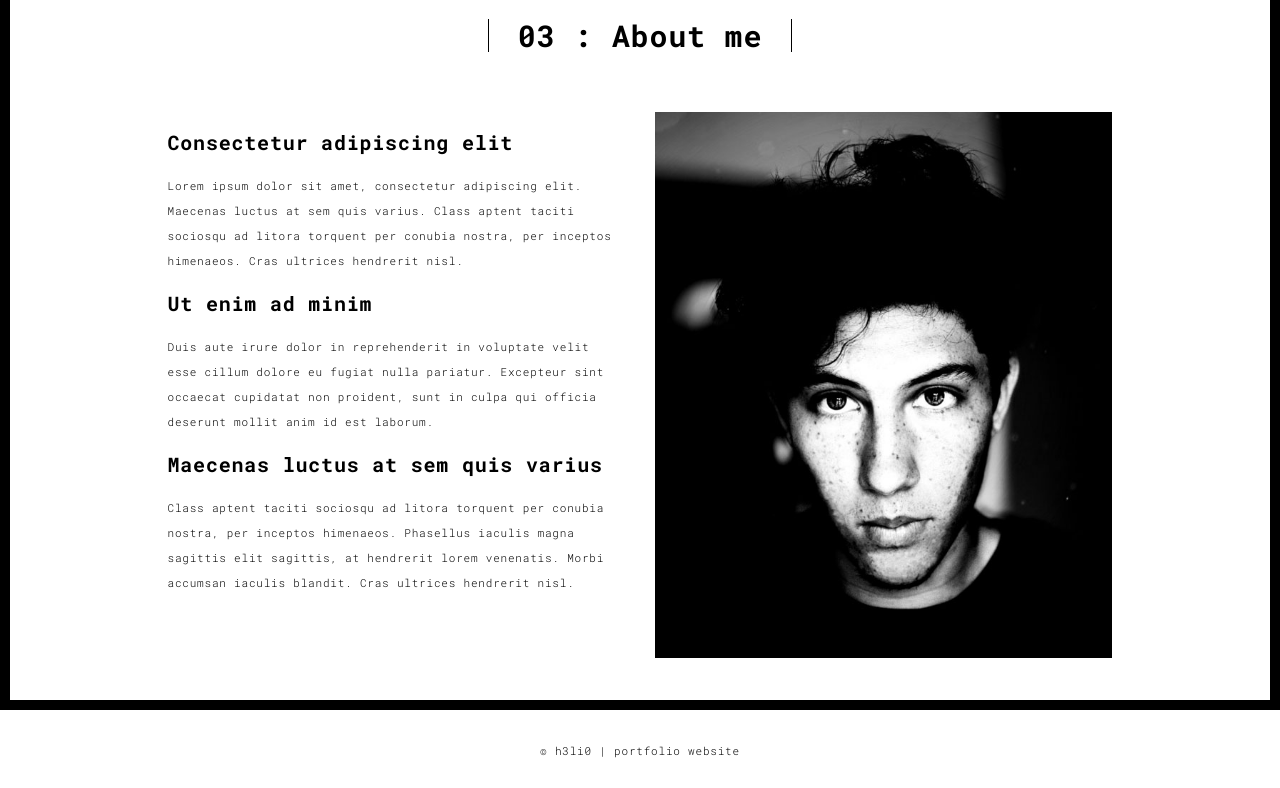
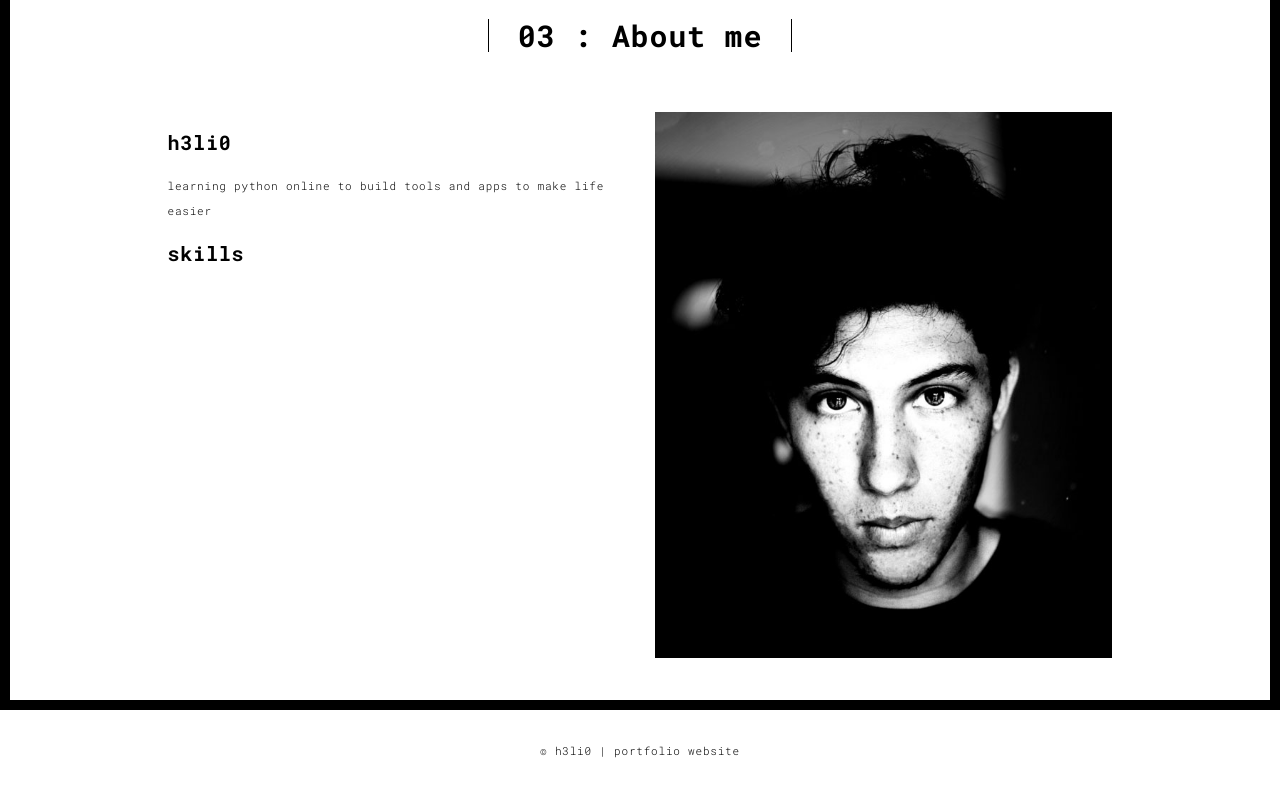
Before and after one commit to he-lio/portfo, a Flask app: page /about.html in a window 1280 px wide. Shown: the part 90-878 px from the top of the page. Run offline with Flask 2, Linux system fonts and the light colour scheme; some libraries are stand-ins or nearby versions.

Commit message:
an update

```diff
--- a/templates/about.html
+++ b/templates/about.html
@@ -62,17 +62,10 @@
             <div class="col-md-10 col-md-offset-1">
               <div class="row">
                 <div class="col-xs-12 col-md-6">
-                  <h3>Consectetur adipiscing elit</h3>
-                  <p>Lorem ipsum dolor sit amet, consectetur adipiscing elit. Maecenas luctus at sem quis varius.
-                  Class aptent taciti sociosqu ad litora torquent per conubia nostra, per inceptos himenaeos. Cras ultrices hendrerit nisl.</p>
-                  <h3>Ut enim ad minim </h3>
-                  <p>Duis aute irure dolor in reprehenderit in voluptate velit esse
-                  cillum dolore eu fugiat nulla pariatur. Excepteur sint occaecat cupidatat non
-                  proident, sunt in culpa qui officia deserunt mollit anim id est laborum.
-                  <h3>Maecenas luctus at sem quis varius</h3>
-                  <p>
-                  Class aptent taciti sociosqu ad litora torquent per conubia nostra, per inceptos himenaeos. Phasellus iaculis magna sagittis elit sagittis, at hendrerit lorem venenatis. Morbi accumsan iaculis blandit. Cras ultrices hendrerit nisl.</p>
-                </div>
+                  <h3>h3li0</h3>
+                  <p>learning python online to build tools and apps to make life easier</p>
+                  <h3>skills</h3>
+                  </div>
                 <div class="col-xs-12 col-md-6">
                   <img src="./static/assets/images/profil.jpg" class="img-responsive" alt="">
                 </div>
--- a/templates/index.html
+++ b/templates/index.html
@@ -56,10 +56,10 @@
         <div class="col-xs-12">
           <div class="hero-full-wrapper">
             <div class="text-content">
-              <h1>Hello,<br>
+              <h1>h3li0<br>
                 <span id="typed-strings">
-                  <span>World</span>
-                  <span>... portfolio</span>
+                  <span>coding</span>
+                  <span>python</span>
                 </span>
                 <span id="typed"></span>
               </h1>
```
Also changed, not shown: templates/register.html (added, +24 -0 lines).
